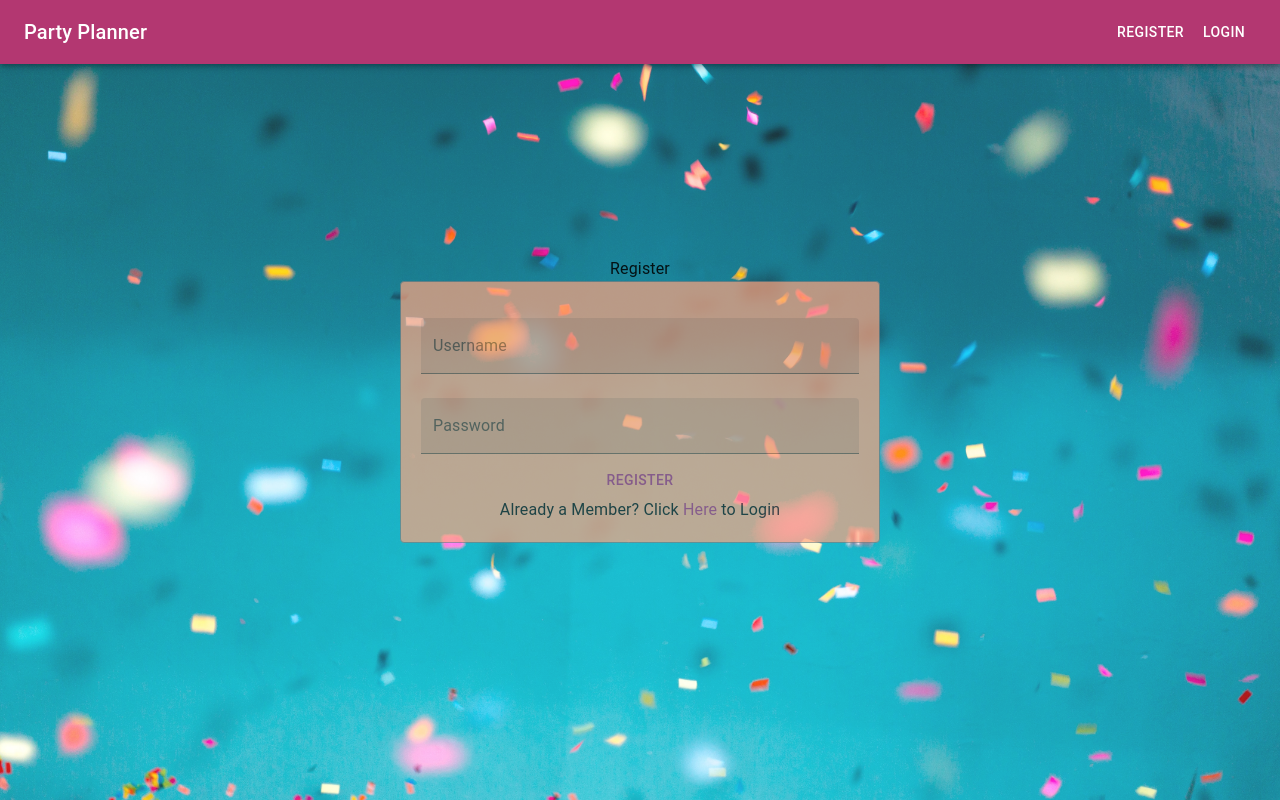
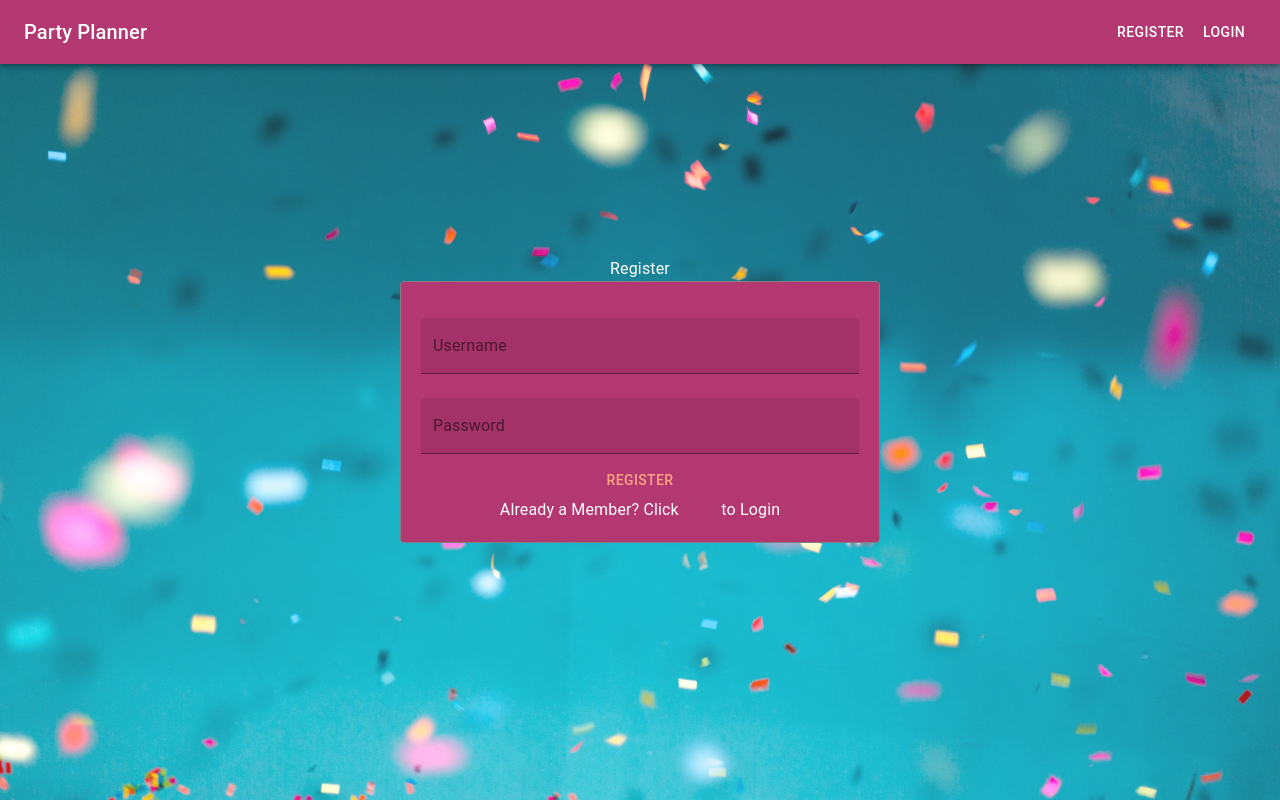
Before and after one commit to bw-party-planner-july-2019/fe-party-planner, a React (Create React App) app: page /register in a window 1280 px wide. Built offline with nearby package versions, Linux system fonts and the light colour scheme.

Commit message:
adding styling to both login and party cards

```diff
--- a/src/components/App.jsx
+++ b/src/components/App.jsx
@@ -30,7 +30,7 @@ const BackgroundImage = styled.div`
   padding: 0;
   background-image: linear-gradient(90deg, rgba(255,255,255,0.1) 0, rgba(255,255,255,0.1) 100%), url(${party});
   background-position: center center;
-  background-repeat: no-repeat;
+  background-repeat: repeat;
   background-size: cover;
 `;
 
--- a/src/components/Dashboard/Dashboard.jsx
+++ b/src/components/Dashboard/Dashboard.jsx
@@ -2,6 +2,7 @@ import React, {useEffect, useContext} from 'react';
 import Party from './Party';
 import {useSelector} from 'react-redux';
 import {ActionsContext} from '../../contexts/ActionsContext';
+import Grid from '@material-ui/core/Grid';
 
 
  const Dashboard = () => {
@@ -14,7 +15,9 @@ import {ActionsContext} from '../../contexts/ActionsContext';
    return(
      <div>
          <h1>Dashboard</h1>
-         {parties.map((item, i)=> <Party item={item} key={i} />)}
+         <Grid container spacing={3}>
+            {parties.map((item, i)=> <Party item={item} key={i} />)}
+         </Grid>
      </div>
     )
 }
--- a/src/components/Dashboard/Party.jsx
+++ b/src/components/Dashboard/Party.jsx
@@ -2,8 +2,8 @@ import React from 'react';
 import data from './Dashboard';
 import { makeStyles } from '@material-ui/core/styles';
 import { shadows } from '@material-ui/system';
+
 import Grid from '@material-ui/core/Grid';
-
 import Card from '@material-ui/core/Card';
 import CardActions from '@material-ui/core/CardActions';
 import CardContent from '@material-ui/core/CardContent';
@@ -13,11 +13,10 @@ import moment from 'moment';
 
 const useStyles = makeStyles({
   card: {
-    minWidth: 500,
+    marginLeft: 20,
+    marginRight: 20,
     color: '#fff',
     background: '#B33771',
-    marginBottom: 20,
-    marginLeft: 20,
     border: 2,
   },
 
@@ -39,8 +38,7 @@ export default function SimpleCard(props) {
   const classes = useStyles();
 
   return (
-    <div>
-      <Grid container spacing={0}>
+      <Grid item xs={4}>
         <Card className={classes.card}>
           <CardContent>
             <Typography className={classes.title} color="textSecondary" gutterBottom>
@@ -59,8 +57,12 @@ export default function SimpleCard(props) {
               {`Budget: ${props.item.budget}`}
             </Typography>
           </CardContent>
+          <CardActions>
+            <Button color="secondary" size="large">view</Button>
+            <Button color="secondary" size="large">edit</Button>
+            <Button color="secondary" size="large">delete</Button>
+          </CardActions>
         </Card>
       </Grid>
-    </div>
   );
 }
--- a/src/components/Login.jsx
+++ b/src/components/Login.jsx
@@ -12,6 +12,7 @@ import Link from '@material-ui/core/Link'
 
 const useStyles = makeStyles(theme => ({
   container: {
+    color: '#fff',
     display: 'flex',
     justifyContent: 'center',
     alignItems: 'center',
@@ -20,8 +21,7 @@ const useStyles = makeStyles(theme => ({
     flexDirection: 'column'
   },
   formShow: {
-    backgroundColor: '#FEA47F',
-    opacity: '0.7'
+    backgroundColor: '#B33771',
   }
 }));
 
@@ -36,6 +36,7 @@ const CoolForm = styled.form`
 `;
 
 const CoolButton = styled.button`
+  color: #FEA47F;
   font-weight: bold;
   margin: 20px;
   padding: 5px 20px;
@@ -113,7 +114,7 @@ function Login(props) {
           {/*      onChange={event => handleChange(event)}*/}
           {/*  />*/}
           {/*</label>*/}
-          <Button color='primary' type='submit'>{isRegister ? 'Register' : 'Login'}</Button>
+          <Button color='secondary' type='submit'>{isRegister ? 'Register' : 'Login'}</Button>
           {/*<CoolButton>{isRegister ? 'Register' : 'Login'}</CoolButton>*/}
           {!isRegister && <Typography>Not a Member?  Click <Link component={RouterLink} to='/register'>Here</Link> to Register</Typography>}
           {isRegister && <Typography>Already a Member?  Click <Link component={RouterLink} to='/'>Here</Link> to Login</Typography>}
```
